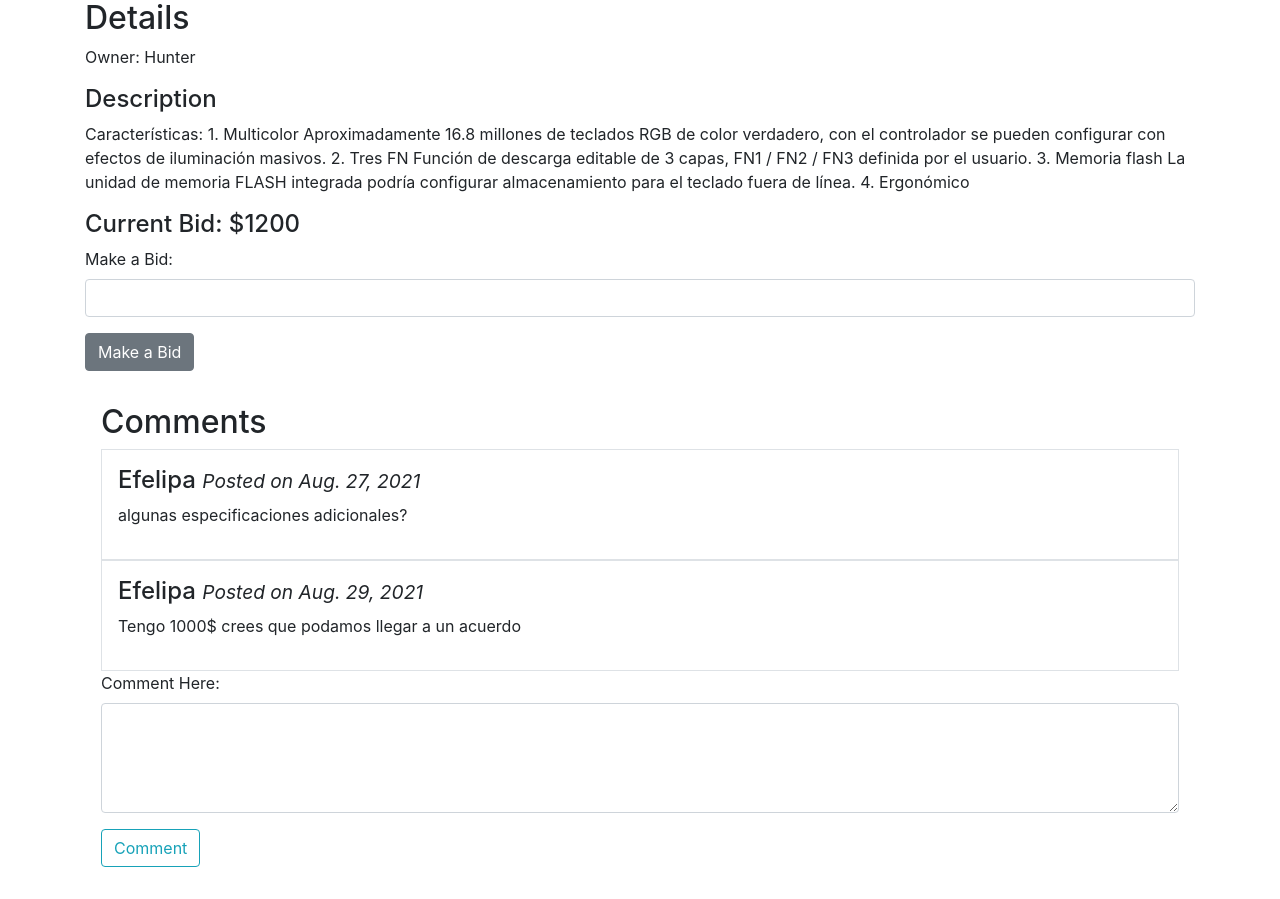
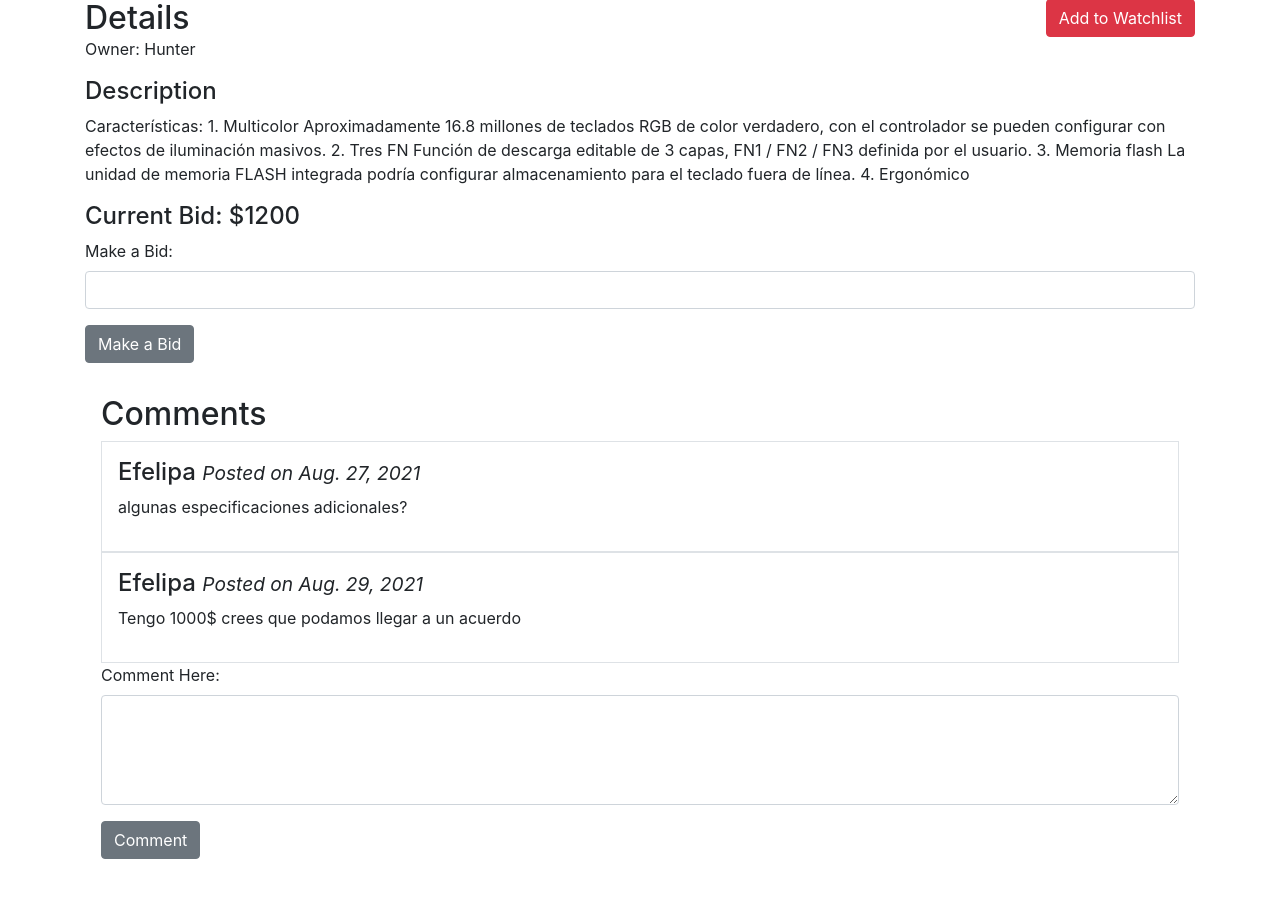
Before and after one commit to Efelipa/project2, a Django app: page /1 in a window 1280 px wide. Shown: the part 838-1737 px from the top of the page. After the commit the page ends 1697 px from the top, so only its background shows below. Run offline with Django 3.2, Linux system fonts and the light colour scheme; a user stored in the database is signed in; data comes from the database, SQL or seed files in the repository; both versions use the stored data as it was after the commit; data that the repository does not hold is empty; some libraries are stand-ins or nearby versions.

Commit message:
Fixing the comment Function

```diff
--- a/auctions/templates/auctions/auctions.html
+++ b/auctions/templates/auctions/auctions.html
@@ -8,7 +8,15 @@
     </div>
     <img src="{{lists.image}}" alt="{{list.name}}" height="600px">
     <div>
-        <h2>Details</h2>
+        <div class="navbar navbar-expand-sm p-0">
+            <h2 class="m-0">Details</h2>
+            <ul class="navbar-nav ml-auto">
+                <form action="">
+                    {% csrf_token %}
+                    <button class="btn btn-danger">Add to Watchlist</button>
+                </form>
+            </ul>
+        </div>
         <p>Owner: {{lists.owner}}</p>
         <h4>Description</h4>
         <p>{{lists.description}}</p>
@@ -20,7 +28,7 @@
             {{bid_form}}
         </div>
         <div class="form-group">
-            <input class="btn btn-secondary" type="submit" value="Make a Bid">
+            <button class="btn btn-secondary" type="submit" name="auction_id" value="{{lists.id}}">Make a Bid</button>
         </div>
     </form>
     <div class="p-3">
@@ -33,13 +41,13 @@
                 </div>
             </div>
         {% endfor %}
-        <form action="" method="post">
+        <form action="{% url 'comments' %}" method="post">
             {% csrf_token %}
             <div class="form-group">
                 {{comment_form}}
             </div>
             <div class="form-group">
-                <input class="btn btn-outline-info" type="submit" value="Comment">
+                <button class="btn btn-secondary" type="submit" name="auction_id" value="{{lists.id}}">Comment</button>
             </div>
         </form>
     </div>
--- a/auctions/templates/auctions/index.html
+++ b/auctions/templates/auctions/index.html
@@ -6,7 +6,7 @@
     <div class="row">
         {% for list in lists %}
             {% if list.active == True %}
-                <div class="col-md-4">
+                <div class="col-md-5">
                     <div class="card">
                         <img src="{{list.image}}" alt="{{list.name}}" class="card-img-top" height="350px">
                         <div class="card-body">
--- a/auctions/urls.py
+++ b/auctions/urls.py
@@ -9,6 +9,7 @@ urlpatterns = [
     path("register", views.register, name="register"),
     path("add_auction", views.add_auction, name="add_auction"),
     path('<int:auction_id>', views.list_pages, name="list_pages"),
-    # path('comments', views.comments, name="comments"),
+    path('comments', views.comments, name="comments"),
     path('category/<str:category>', views.category, name="category"),
+    # path('watchlist', views.watchlist, name="watchlist"),
 ]
--- a/auctions/views.py
+++ b/auctions/views.py
@@ -21,7 +21,8 @@ class bid_form(forms.Form):
 class comment_form(forms.Form):
     comment_form = forms.CharField(widget=forms.Textarea(
     ), label='Comment Here')
-    comment_form.widget.attrs.update({"class": "form-control", "rows": "4"})
+    comment_form.widget.attrs.update(
+        {"class": "form-control", "rows": "4"})
 
 
 def index(request):
@@ -107,7 +108,6 @@ def add_auction(request):
 
 
 # Listing Page
-@login_required(login_url='/login')
 def list_pages(request, auction_id):
     try:
         listing = auctions_listing.objects.get(id=auction_id)
@@ -133,17 +133,16 @@ def list_pages(request, auction_id):
         auction_id = request.POST['auction_id']
         list_item = auctions_listing.objects.get(id=auction_id)
         user_bid = User.objects.get(id=current_user)
-        listing = auctions_listing.objects.get(id=auction_id)
         if form.is_valid():
             current_bid = form.cleaned_data['bid_form']
             count = Bid.objects.filter(bid_list=auction_id).count()
-            if current_bid >= 1:
+            if current_bid > 0:
                 max_bid = Bid.objects.filter(
                     bid_list=auction_id).aggregate(Max('bid'))
                 max_bid = max_bid['bid__max']
             else:
                 max_bid = list_item.start_bid
-            if current_bid >= max_bid:
+            if current_bid > max_bid:
                 bid = Bid(user_bid=user_bid,
                           bid_list=list_item.id, bid=current_bid)
                 bid.save()
@@ -178,21 +177,21 @@ def list_pages(request, auction_id):
 
 
 # Comment creation
-# def comments(request):
-#     current_user = request.user.id
-#     current_user = User.objects.get(id=current_user)
-#     comment_forms = comment_form(request.POST)
-#     if request.method == 'POST':
-#         auction_id = request.POST['auction_id']
-#         items = auctions_listing.objects.get(id=auction_id)
-#         if comment.is_valid():
-#             current_comment = comment_forms.cleaned_data['comment']
-#             create_comment = comment(
-#                 user=current_user, item_comment=items, comment=current_comment)
-#             create_comment.save()
-#             return HttpResponseRedirect(reverse("list_pages", args=(auction_id)))
-#         else:
-#             raise forms.ValidationError(comment_forms.errors)
+def comments(request):
+    current_user = request.user.id
+    current_user = User.objects.get(id=current_user)
+    comment_forms = comment_form(request.POST)
+    if request.method == 'POST':
+        auction_id = request.POST['auction_id']
+        items = auctions_listing.objects.get(id=auction_id)
+        if comment_forms.is_valid():
+            current_comment = comment_forms.cleaned_data['comment_form']
+            create_comment = comment(
+                user=current_user, item=items, comment=current_comment)
+            create_comment.save()
+            return HttpResponseRedirect(reverse("list_pages", args=(auction_id)))
+        else:
+            raise forms.ValidationError(comment_forms.errors)
 
 
 # Categories
@@ -202,3 +201,9 @@ def category(request, category):
         "category": category,
         "categories": categories,
     })
+
+
+# # Watch List
+# def watchlist(request):
+#     current_user = request.user.id
+#     if request.method == "POST":
```
Also changed, not shown: auctions/migrations/0013_auto_20210829_1400.py (added), auctions/migrations/0014_auto_20210829_1402.py (added), db.sqlite3.
